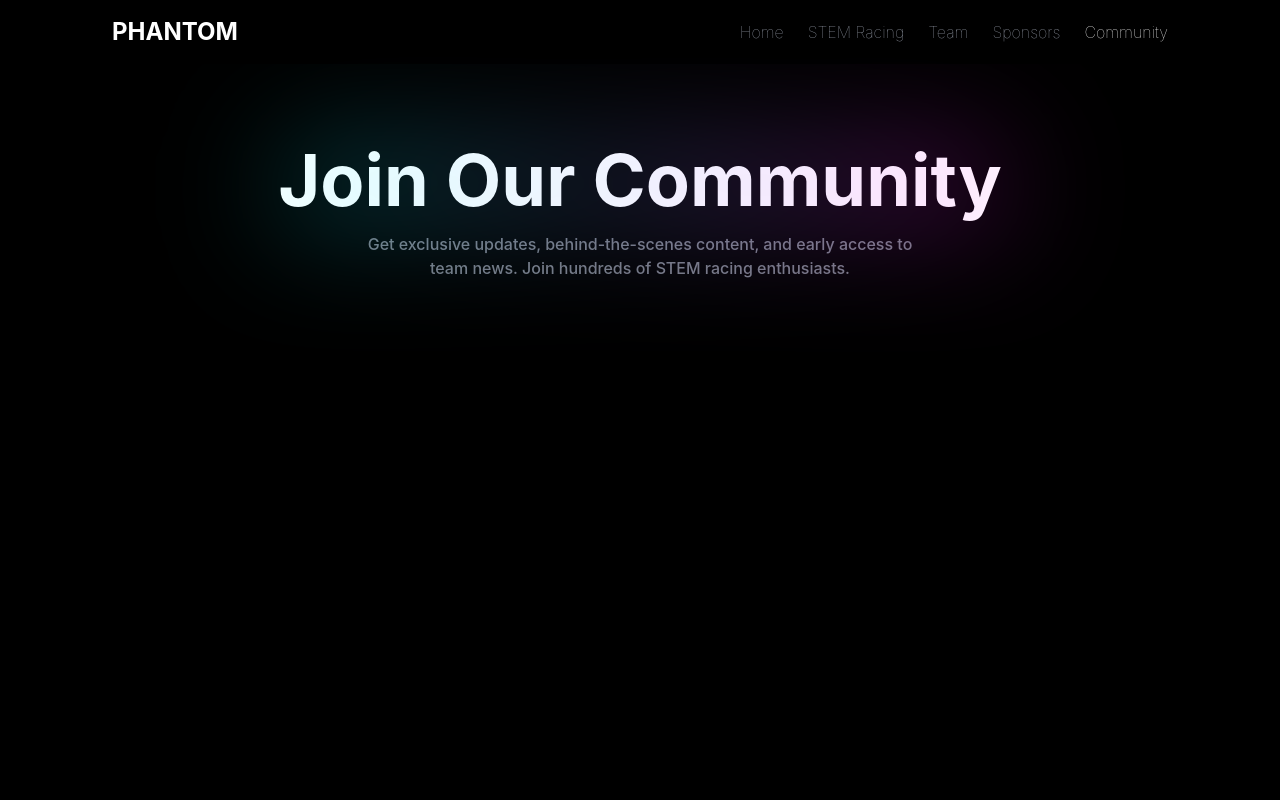
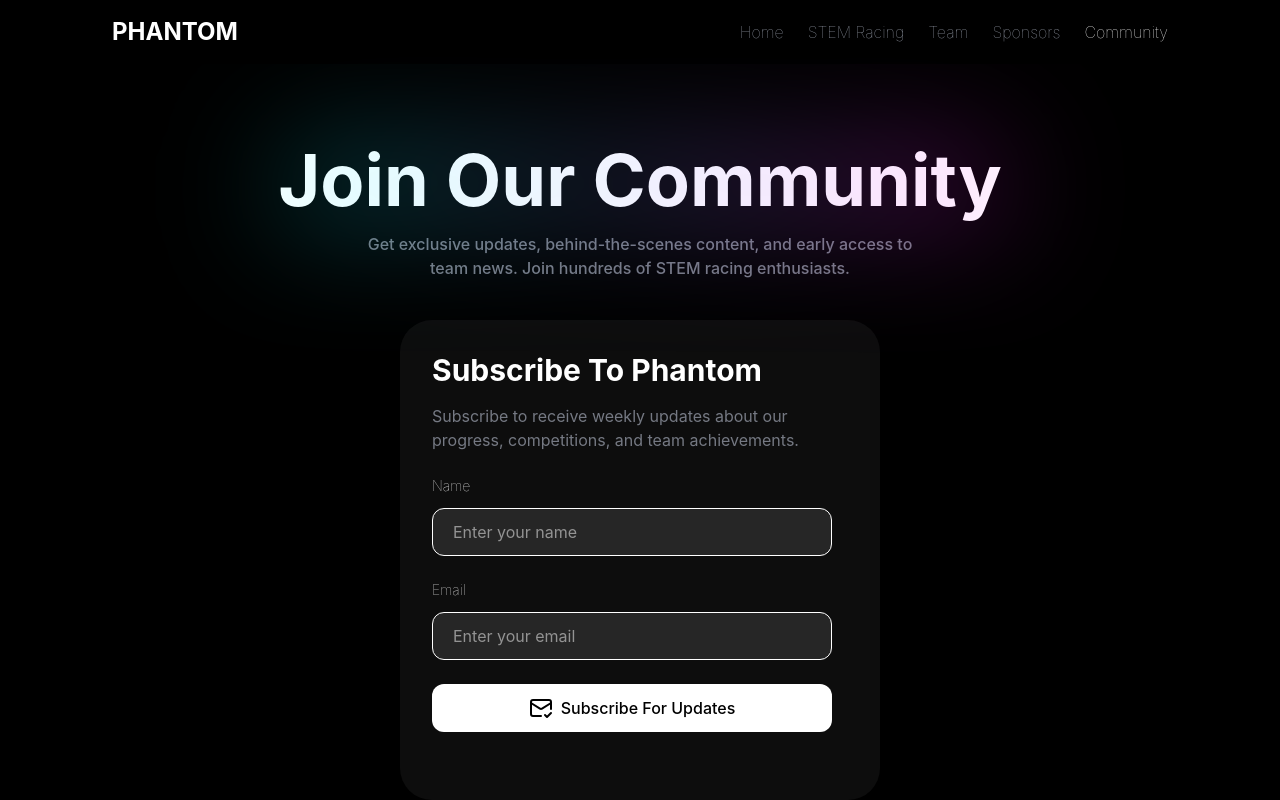
Before and after one commit to vaaris16/phantom_web, a React (Vite) app: page /community in a window 1280 px wide. Built offline with nearby package versions, Linux system fonts and the light colour scheme.

Commit message:
added text fields and stuff

```diff
--- a/src/components/pages/Community/Community.tsx
+++ b/src/components/pages/Community/Community.tsx
@@ -1,9 +1,11 @@
 import Title from "./Title";
+import Subscribe from "./Subscribe";
 
 export default function Community() {
   return (
     <section className="flex flex-col justify-center items-center">
       <Title></Title>
+      <Subscribe></Subscribe>
     </section>
   );
 }
--- a/src/components/pages/Community/Subscribe.tsx
+++ b/src/components/pages/Community/Subscribe.tsx
@@ -0,0 +1,48 @@
+import { MailCheck } from "lucide-react";
+
+export default function Subscribe() {
+  return (
+    <section className="flex flex-row justify-center items-center pt-10">
+      <div className="w-120 h-120 bg-(--cards-color) flex flex-col rounded-4xl">
+        <h1 className="text-3xl px-8 pt-8 font-bold font-Montserrat">
+          Subscribe To Phantom
+        </h1>
+        <p className="font-Montserrat text-(--secondary-color) pt-4 px-8">
+          Subscribe to receive weekly updates about our progress, competitions,
+          and team achievements.
+        </p>
+
+        <label
+          htmlFor="name"
+          className="block text-sm font-thin font-Montserrat mt-6 ml-8 mb-3"
+        >
+          Name
+        </label>
+        <input
+          id="name"
+          className="w-100 ml-8 h-12 rounded-xl border-white border-[0.5px] px-5 bg-(--text-field) transition-all duration-500 focus:outline-none focus:border-purple-500"
+          placeholder="Enter your name"
+          type="text"
+        />
+
+        <label
+          htmlFor="email"
+          className="block text-sm font-thin font-Montserrat mt-6 ml-8 mb-3"
+        >
+          Email
+        </label>
+        <input
+          id="email"
+          className="w-100 ml-8 h-12 rounded-xl border-white border-[0.5px] px-5 bg-(--text-field) transition-all duration-500 focus:outline-none focus:border-purple-500"
+          placeholder="Enter your email"
+          type="text"
+        />
+
+        <button className="w-100 font-Montserrat font-medium gap-2 h-12 text-black justify-center flex items-center bg-white rounded-xl ml-8 mt-6 transition-all duration-500 hover:scale-102">
+          <MailCheck></MailCheck>
+          Subscribe For Updates
+        </button>
+      </div>
+    </section>
+  );
+}
--- a/src/index.css
+++ b/src/index.css
@@ -10,6 +10,7 @@
   --secondary-color: #757983;
   --cards-color: #0d0d0d;
   --accents: #a571e4;
+  --text-field: #262626;
 }
 
 @utility animate-reveal-y {
```
